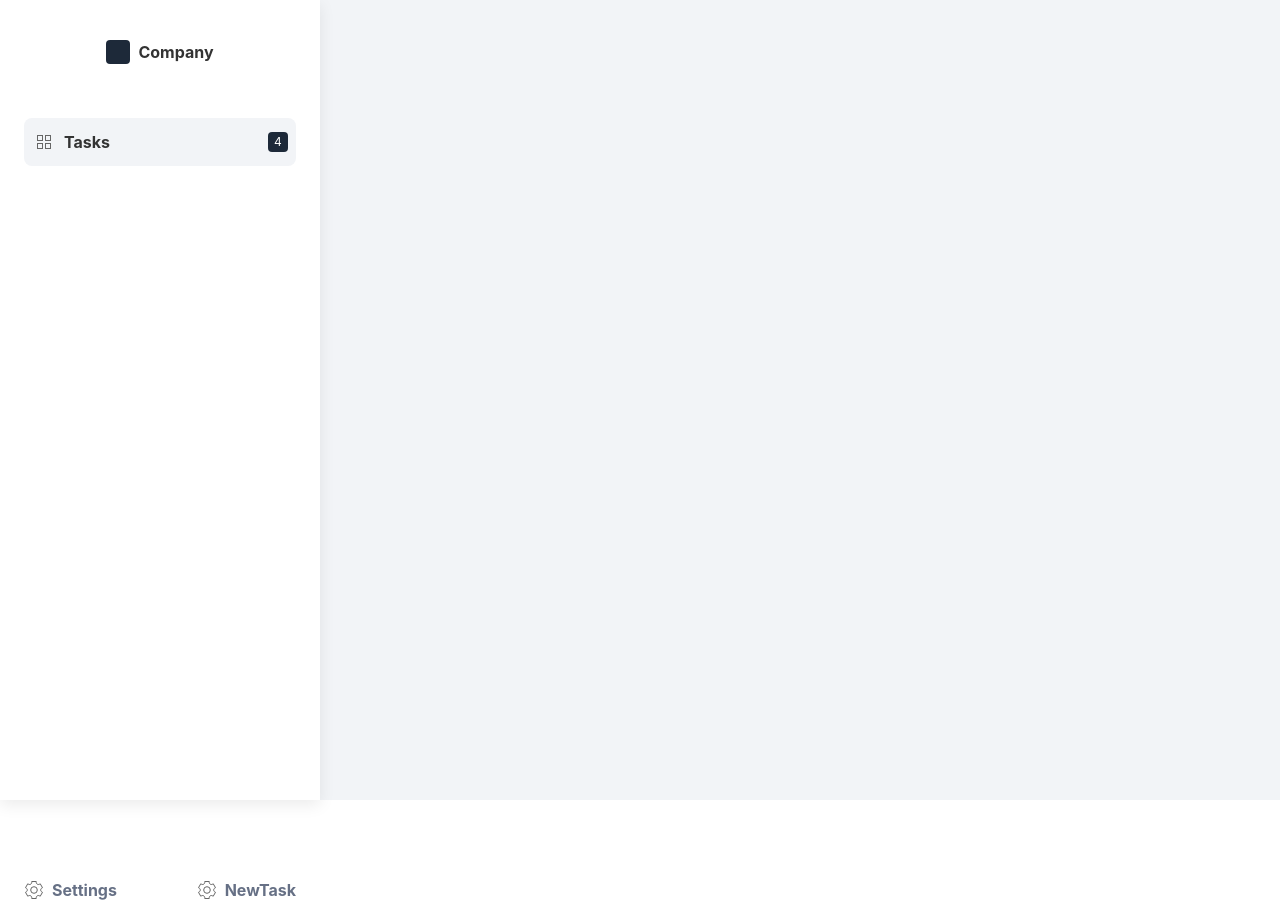
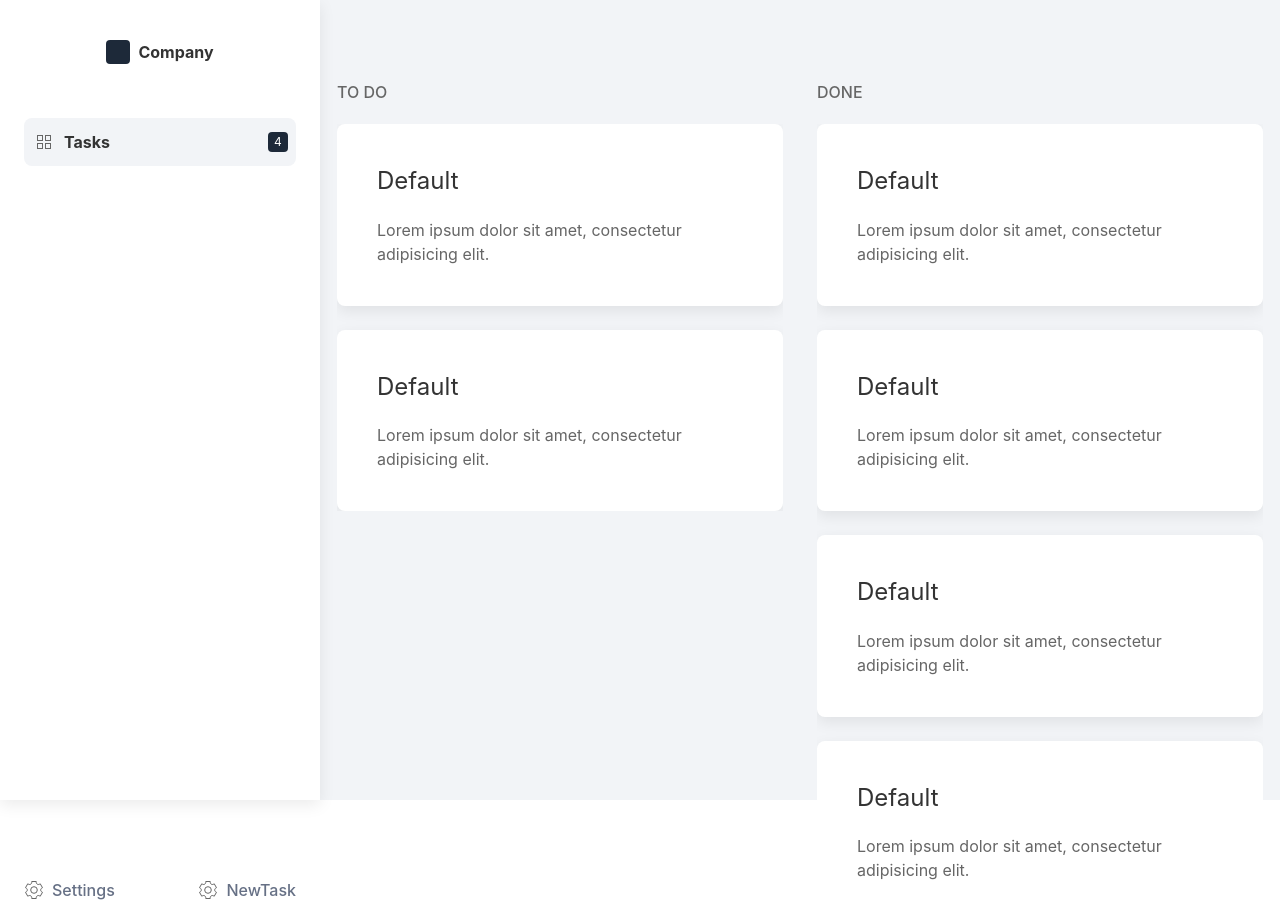
Before and after one commit to Kovriga/amonitoring, a Vue app: page / in a window 1280 px wide. Built offline with nearby package versions, Linux system fonts and the light colour scheme.

Commit message:
#3 Макет Main TO DO

```diff
--- a/src/components/MainComponentToDoList.vue
+++ b/src/components/MainComponentToDoList.vue
@@ -1,6 +1,67 @@
 <template>
   <div class="main--to-do">
-
+    <div class="uk-card uk-card-body to-do">
+      <p>
+        TO DO
+      </p>
+      <div>
+        <div class="item--to-do">
+          <div class="uk-card uk-card-default uk-card-hover uk-card-body">
+            <h3 class="uk-card-title">Default</h3>
+            <p>Lorem ipsum dolor sit amet, consectetur adipisicing elit.</p>
+          </div>
+        </div>
+        <div class="item--to-do">
+          <div class="uk-card uk-card-default uk-card-hover uk-card-body">
+            <h3 class="uk-card-title">Default</h3>
+            <p>Lorem ipsum dolor sit amet, consectetur adipisicing elit.</p>
+          </div>
+        </div>
+      </div>
+    </div>
+    <div class="uk-card uk-card-body done">
+      <p class="uk-text-normal">
+        DONE
+      </p>
+      <div>
+        <div class="item--done">
+          <div class="uk-card uk-card-default uk-card-hover uk-card-body">
+            <h3 class="uk-card-title">Default</h3>
+            <p>Lorem ipsum dolor sit amet, consectetur adipisicing elit.</p>
+          </div>
+        </div>
+        <div class="item--done">
+          <div class="uk-card uk-card-default uk-card-hover uk-card-body">
+            <h3 class="uk-card-title">Default</h3>
+            <p>Lorem ipsum dolor sit amet, consectetur adipisicing elit.</p>
+          </div>
+        </div>
+        <div class="item--done">
+          <div class="uk-card uk-card-default uk-card-hover uk-card-body">
+            <h3 class="uk-card-title">Default</h3>
+            <p>Lorem ipsum dolor sit amet, consectetur adipisicing elit.</p>
+          </div>
+        </div>
+        <div class="item--done">
+          <div class="uk-card uk-card-default uk-card-hover uk-card-body">
+            <h3 class="uk-card-title">Default</h3>
+            <p>Lorem ipsum dolor sit amet, consectetur adipisicing elit.</p>
+          </div>
+        </div>
+        <div class="item--done">
+          <div class="uk-card uk-card-default uk-card-hover uk-card-body">
+            <h3 class="uk-card-title">Default</h3>
+            <p>Lorem ipsum dolor sit amet, consectetur adipisicing elit.</p>
+          </div>
+        </div>
+        <div class="item--done">
+          <div class="uk-card uk-card-default uk-card-hover uk-card-body">
+            <h3 class="uk-card-title">Default</h3>
+            <p>Lorem ipsum dolor sit amet, consectetur adipisicing elit.</p>
+          </div>
+        </div>
+      </div>
+    </div>
   </div>
 </template>
 
@@ -15,10 +76,53 @@ export default class MainComponentToDoList extends Vue {
 </script>
 
 <style scoped>
+.item--to-do:not(:first-child),.item--done:not(:first-child) {
+  margin-top: 24px;
+}
+
+.item--done > div,.item--to-do > div {
+  border-radius: 8px;
+}
+
 .main--to-do {
   display: flex;
   flex: auto;
+  justify-content: center;
   height: 100vh;
   background-color: #F2F4F7;
 }
+.to-do > p, .done > p {
+  font-weight: 550;
+}
+
+.to-do, .done {
+  padding: 80px 17px !important;
+}
+
+.to-do > div, .done > div {
+  max-height: 760px;
+  overflow: auto;
+}
+
+.to-do > div::-webkit-scrollbar, .done > div::-webkit-scrollbar  {
+  width: 8px;
+  height: 8px;
+  border-radius: 8px;
+}
+
+.to-do > div::-webkit-scrollbar-button, .done > div::-webkit-scrollbar-button {
+  display: none;
+}
+
+.to-do > div::-webkit-scrollbar-corner, to-do > div::-webkit-scrollbar-track, .done > div::-webkit-scrollbar-corner, done > div::-webkit-scrollbar-track {
+  background: #e1e1e1;
+}
+
+.to-do > div::-webkit-scrollbar-thumb, .done > div::-webkit-scrollbar-thumb {
+  background: #757575;
+}
+
+.to-do > div::-webkit-scrollbar-thumb, .done > div::-webkit-scrollbar-thumb {
+  border-radius: 8px;
+}
 </style>
--- a/src/components/NavBarToDo.vue
+++ b/src/components/NavBarToDo.vue
@@ -22,11 +22,11 @@
             <div class="uk-container-expand item-edit--nav-bar">
               <div class="uk-container-large">
                 <span uk-icon="icon: cog; ratio: 1"></span>
-                <p class="uk-text-bold uk-text-emphasis">Settings</p>
+                <p class="uk-text-normal uk-text-emphasis">Settings</p>
               </div>
               <div class="uk-container-large">
                 <span uk-icon="icon: cog; ratio: 1"></span>
-                <p class="uk-text-bold uk-text-emphasis">NewTask</p>
+                <p class="uk-text-normal uk-text-emphasis">NewTask</p>
               </div>
             </div>
           </div>
@@ -69,6 +69,7 @@ export default class NavBarToDo extends Vue {
 }
 
 .item-edit--nav-bar > div > p {
+  font-weight: 550;
   color: #667085 !important;
   margin: 0;
 }
```
